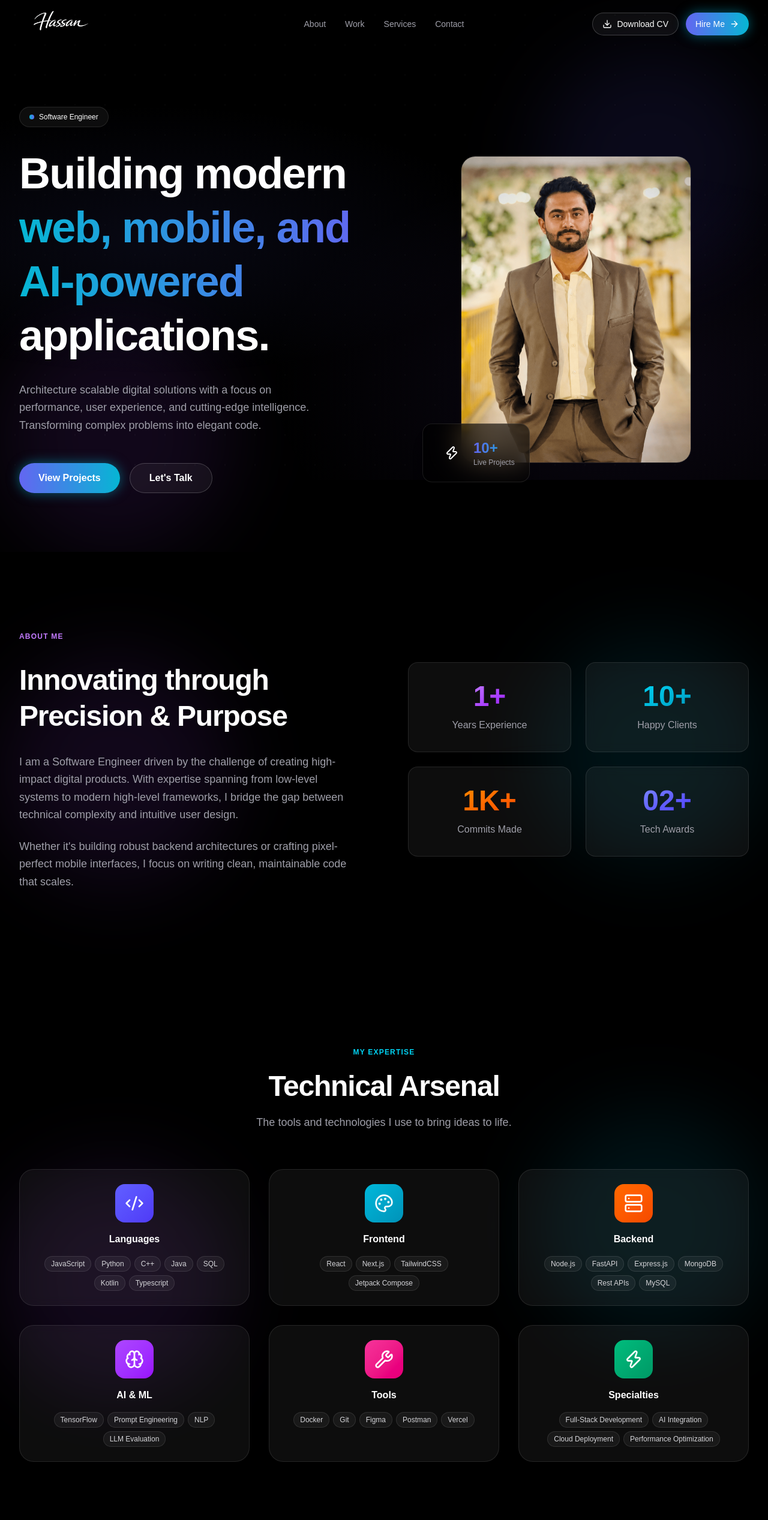
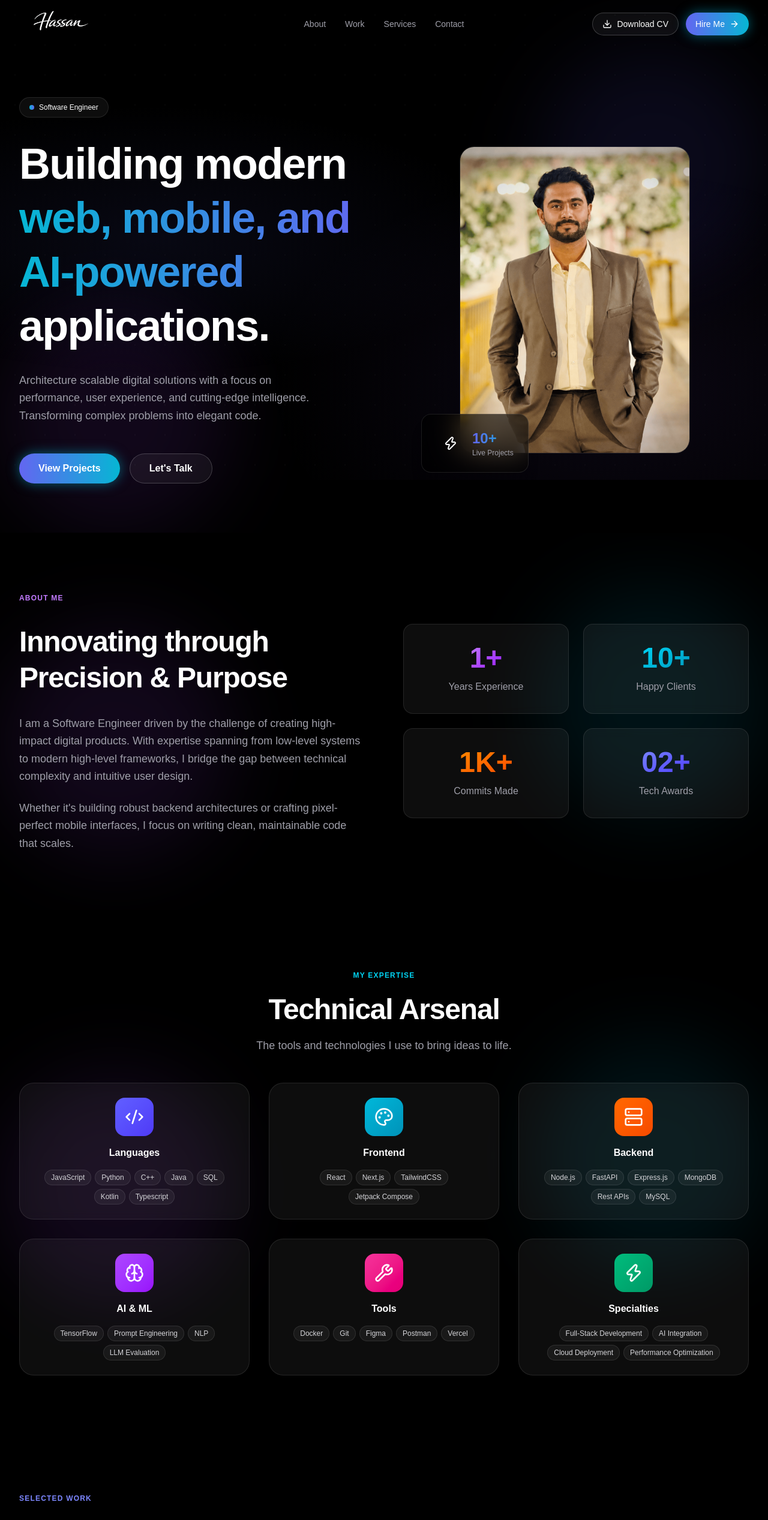
Before and after one commit to muhassannaeem/mu-hassan-naeem-portfolio, a Next.js app: page / in a window 1280 px wide. Shown: the top 2534 px of the page at 60% size. Built offline with nearby package versions, Linux system fonts and the light colour scheme.

Commit message:
Tighten site spacing rhythm

```diff
--- a/app/projects/page.tsx
+++ b/app/projects/page.tsx
@@ -9,14 +9,14 @@ export default function ProjectsPage() {
     <main className="flex flex-col w-full bg-black text-white min-h-screen">
       <Navbar />
 
-      <section className="relative w-full pt-28 pb-20 md:pt-36 md:pb-28 overflow-hidden">
+      <section className="relative w-full pt-24 pb-16 md:pt-32 md:pb-24 overflow-hidden">
         <div className="absolute inset-0 z-0 pointer-events-none">
           <div className="absolute top-1/4 left-0 w-96 h-96 bg-indigo-500/10 rounded-full blur-3xl" />
           <div className="absolute bottom-1/4 right-0 w-96 h-96 bg-cyan-500/10 rounded-full blur-3xl" />
         </div>
 
         <Container className="relative z-10">
-          <div className="flex flex-col gap-4 mb-10 md:mb-14 max-w-3xl">
+          <div className="flex flex-col gap-4 mb-8 md:mb-10 max-w-3xl">
             <span className="inline-block text-xs font-bold tracking-widest text-indigo-400 uppercase">
               All Projects
             </span>
@@ -28,7 +28,7 @@ export default function ProjectsPage() {
             </p>
           </div>
 
-          <div className="grid grid-cols-1 md:grid-cols-2 lg:grid-cols-3 gap-6 md:gap-8">
+          <div className="grid grid-cols-1 md:grid-cols-2 lg:grid-cols-3 gap-6 md:gap-7">
             {projects.map((project, index) => (
               <ProjectCard key={project.id} project={project} index={index} />
             ))}
--- a/src/components/layout/Footer.tsx
+++ b/src/components/layout/Footer.tsx
@@ -41,7 +41,7 @@ function SocialIcon({ icon }: SocialIconProps) {
 
 export default function Footer() {
   return (
-    <footer className="relative w-full py-16 md:py-20 flex items-center justify-center border-t border-white/10">
+    <footer className="relative w-full py-12 md:py-16 flex items-center justify-center border-t border-white/10">
       {/* Main content */}
       <Container>
         <motion.div
@@ -49,7 +49,7 @@ export default function Footer() {
           whileInView={{ opacity: 1, y: 0 }}
           transition={{ duration: 0.6 }}
           viewport={{ once: true, margin: '-100px' }}
-          className="grid grid-cols-1 md:grid-cols-3 gap-12 mb-12"
+          className="grid grid-cols-1 md:grid-cols-3 gap-8 md:gap-10 mb-8 md:mb-10"
         >
           {/* Left - Company Info */}
           <motion.div
--- a/src/components/sections/About.tsx
+++ b/src/components/sections/About.tsx
@@ -106,7 +106,7 @@ export default function About() {
   return (
     <section
       id="about"
-      className="relative w-full py-20 md:py-32 flex items-center justify-center overflow-hidden"
+      className="relative w-full py-16 md:py-24 flex items-center justify-center overflow-hidden"
     >
       {/* Background gradient elements */}
       <div className="absolute inset-0 z-0 pointer-events-none">
@@ -119,7 +119,7 @@ export default function About() {
       {/* Main content */}
       <Container className="relative z-10">
         <motion.div
-          className="grid grid-cols-1 lg:grid-cols-2 gap-12 lg:gap-20 items-center"
+          className="grid grid-cols-1 lg:grid-cols-2 gap-10 lg:gap-16 items-center"
           variants={containerVariants}
           initial="hidden"
           whileInView="visible"
--- a/src/components/sections/Contact.tsx
+++ b/src/components/sections/Contact.tsx
@@ -83,7 +83,7 @@ export default function Contact() {
   return (
     <section
       id="contact"
-      className="relative w-full py-20 md:py-32 flex items-center justify-center overflow-hidden"
+      className="relative w-full py-16 md:py-24 flex items-center justify-center overflow-hidden"
     >
       {/* Background gradient elements */}
       <div className="absolute inset-0 z-0 pointer-events-none">
@@ -96,7 +96,7 @@ export default function Contact() {
       {/* Main content */}
       <Container className="relative z-10">
         <motion.div
-          className="grid grid-cols-1 lg:grid-cols-2 gap-12 lg:gap-16 items-start"
+          className="grid grid-cols-1 lg:grid-cols-2 gap-10 lg:gap-14 items-start"
           variants={containerVariants}
           initial="hidden"
           whileInView="visible"
--- a/src/components/sections/FeaturedProjects.tsx
+++ b/src/components/sections/FeaturedProjects.tsx
@@ -36,7 +36,7 @@ export default function FeaturedProjects() {
   return (
     <section
       id="work"
-      className="relative w-full py-20 md:py-32 flex items-center justify-center overflow-hidden"
+      className="relative w-full py-16 md:py-24 flex items-center justify-center overflow-hidden"
     >
       {/* Background gradient elements */}
       <div className="absolute inset-0 z-0 pointer-events-none">
@@ -49,7 +49,7 @@ export default function FeaturedProjects() {
       {/* Main content */}
       <Container className="relative z-10">
         <motion.div
-          className="flex flex-col gap-12 md:gap-16"
+          className="flex flex-col gap-10 md:gap-12"
           variants={containerVariants}
           initial="hidden"
           whileInView="visible"
--- a/src/components/sections/Hero.tsx
+++ b/src/components/sections/Hero.tsx
@@ -52,9 +52,9 @@ export default function Hero() {
       </div>
 
       {/* Main content */}
-      <Container className="relative z-10 py-20">
+      <Container className="relative z-10 py-12 md:py-16">
         <motion.div
-          className="grid grid-cols-1 lg:grid-cols-2 gap-12 lg:gap-16 items-center min-h-[calc(100vh-120px)]"
+          className="grid grid-cols-1 lg:grid-cols-2 gap-10 lg:gap-14 items-center min-h-[calc(100vh-120px)]"
           variants={containerVariants}
           initial="hidden"
           animate="visible"
--- a/src/components/sections/Services.tsx
+++ b/src/components/sections/Services.tsx
@@ -127,7 +127,7 @@ export default function ServicesOffered() {
   return (
     <section
       id="services"
-      className="relative w-full py-20 md:py-32 flex items-center justify-center overflow-hidden"
+      className="relative w-full py-16 md:py-24 flex items-center justify-center overflow-hidden"
     >
       {/* Background gradient elements */}
       <div className="absolute inset-0 z-0 pointer-events-none">
@@ -140,7 +140,7 @@ export default function ServicesOffered() {
       {/* Main content */}
       <Container className="relative z-10">
         <motion.div
-          className="flex flex-col gap-12 md:gap-16"
+          className="flex flex-col gap-10 md:gap-12"
           variants={containerVariants}
           initial="hidden"
           whileInView="visible"
--- a/src/components/sections/TechArsenal.tsx
+++ b/src/components/sections/TechArsenal.tsx
@@ -141,7 +141,7 @@ export default function TechArsenal() {
   return (
     <section
       id="tech-arsenal"
-      className="relative w-full py-20 md:py-32 flex items-center justify-center overflow-hidden"
+      className="relative w-full py-16 md:py-24 flex items-center justify-center overflow-hidden"
     >
       {/* Background gradient elements */}
       <div className="absolute inset-0 z-0 pointer-events-none">
@@ -154,7 +154,7 @@ export default function TechArsenal() {
       {/* Main content */}
       <Container className="relative z-10">
         <motion.div
-          className="flex flex-col gap-12 md:gap-16"
+          className="flex flex-col gap-10 md:gap-12"
           variants={containerVariants}
           initial="hidden"
           whileInView="visible"
```
